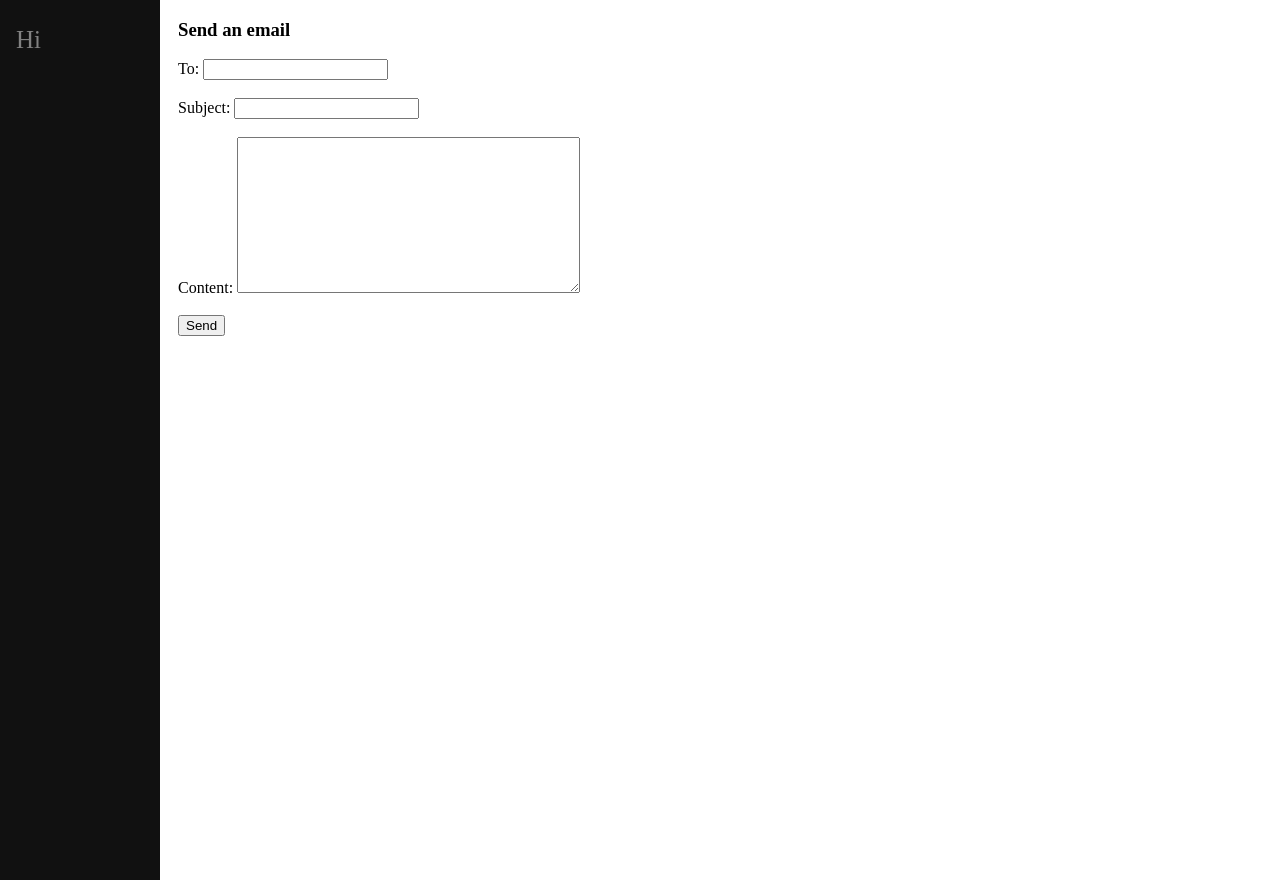
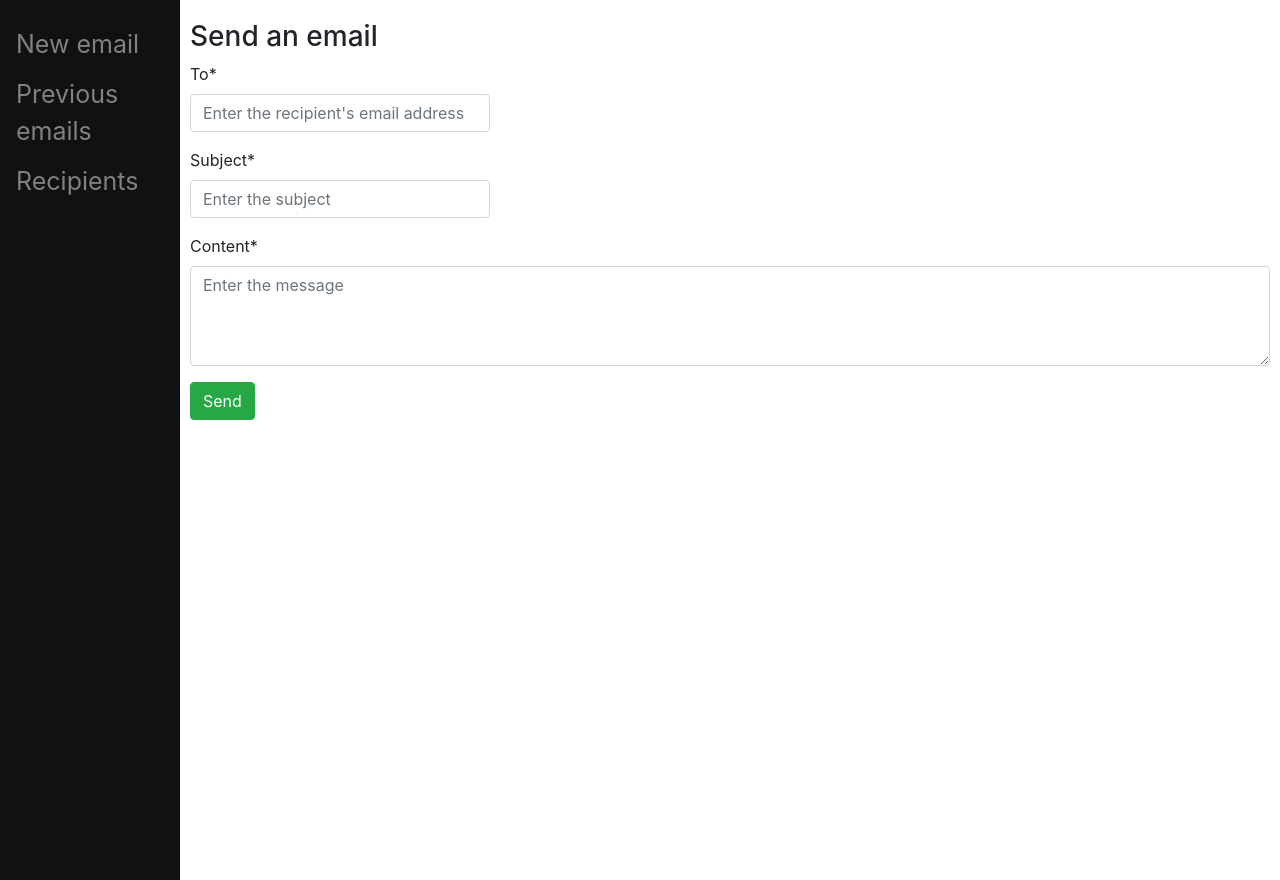
Before and after one commit to Katelynshapoval/EmailSender, a Django app: page /send/ in a window 1280 px wide. Run offline with Django 4.2, Linux system fonts and the light colour scheme; some libraries are stand-ins or nearby versions.

Commit message:
design and a list

```diff
--- a/emailsender/settings.py
+++ b/emailsender/settings.py
@@ -36,6 +36,8 @@ INSTALLED_APPS = [
     "django.contrib.sessions",
     "django.contrib.messages",
     "django.contrib.staticfiles",
+    "crispy_forms",
+    "crispy_bootstrap4",
     'main.apps.MainConfig',
 ]
 
@@ -131,3 +133,4 @@ STATICFILES_DIRS = [
     BASE_DIR / "static",
     "/var/www/static/",
 ]
+CRISPY_TEMPLATE_PACK = "bootstrap4"
--- a/main/forms.py
+++ b/main/forms.py
@@ -1,6 +1,6 @@
 from django import forms
 
 class CreateNewList(forms.Form):
-    email = forms.EmailField(label="To", max_length=200)
-    subject = forms.CharField(label="Subject", max_length=200)
-    content = forms.CharField(label="Content", max_length=500, widget=forms.Textarea)
+    email = forms.EmailField(label="To", max_length=200, widget=forms.TextInput(attrs={'placeholder': "Enter the recipient's email address", "style": "width: 300px"}))
+    subject = forms.CharField(label="Subject", max_length=200, widget=forms.TextInput(attrs={'placeholder': 'Enter the subject', "style": "width: 300px"}))
+    content = forms.CharField(label="Content", max_length=500, widget=forms.Textarea(attrs={'placeholder': 'Enter the message', "style": "height: 100px"}))
--- a/main/static/css/style.css
+++ b/main/static/css/style.css
@@ -1,11 +1,11 @@
 .sidenav {
     height: 100%;
-    width: 160px;
+    width: 180px;
     position: fixed;
     z-index: 1;
+    background-color: red;
     top: 0;
     left: 0;
-    background-color: #111;
     overflow-x: :hidden;
     padding-top: 20px;
 }
@@ -20,6 +20,7 @@
     color: #f1f1f1;
 }
 .main {
-    margin-left: 160px;
+    margin-top: 20px;
+    margin-left: 180px;
     padding: 0px 10px;
 }
--- a/main/templates/main/base.html
+++ b/main/templates/main/base.html
@@ -1,19 +1,62 @@
 <!DOCTYPE html>
-<!--{% load static %}-->
+{% load static %}
 <html>
 <head>
     <meta charset="UTF-8">
     <meta name="viewport" content="width=device-width, initial-scale=1.0">
     <title>{% block title %}Home{% endblock %}</title>
-    <link rel="stylesheet" type="text/css" href="{% static 'css/style.css'%}">
+    <link rel="stylesheet" href="https://cdn.jsdelivr.net/npm/bootstrap@4.3.1/dist/css/bootstrap.min.css"
+          integrity="sha384-ggOyR0iXCbMQv3Xipma34MD+dH/1fQ784/j6cY/iJTQUOhcWr7x9JvoRxT2MZw1T" crossorigin="anonymous">
+<!--    <link rel="stylesheet" type="text/css" href="{% static 'css/style.css'%}">-->
+    <style>
+            .sidenav {
+        height: 100%;
+        width: 180px;
+        position: fixed;
+        z-index: 1;
+        background-color: #111;
+        top: 0;
+        left: 0;
+        overflow-x: :hidden;
+        padding-top: 20px;
+    }
+    .sidenav a {
+        padding: 6px 8px 6px 16px;
+        text-decoration: none;
+        font-size: 25px;
+        color: #818181;
+        display:block;
+    }
+    .sidenav a:hover {
+        color: #f1f1f1;
+    }
+    .main {
+        margin-left: 180px;
+        margin-top: 20px;
+        padding: 0px 10px;
+    }
+    fiel
+    </style>
 </head>
 <body>
 <div class="sidenav">
-    <a href="">Hi</a>
+    <a href="/send">New email</a>
+    <a href="">Previous emails</a>
+    <a href="/1">Recipients</a>
 </div>
-<div id="content" name="content" class="main ">
+<div id="content" name="content" class="main">
     {% block content %}
     {% endblock %}
 </div>
+<script src="https://code.jquery.com/jquery-3.3.1.slim.min.js"
+        integrity="sha384-q8i/X+965DzO0rT7abK41JStQIAqVgRVzpbzo5smXKp4YfRvH+8abtTE1Pi6jizo"
+        crossorigin="anonymous"></script>
+<script src="https://cdn.jsdelivr.net/npm/popper.js@1.14.7/dist/umd/popper.min.js"
+        integrity="sha384-UO2eT0CpHqdSJQ6hJty5KVphtPhzWj9WO1clHTMGa3JDZwrnQq4sF86dIHNDz0W1"
+        crossorigin="anonymous"></script>
+<script src="https://cdn.jsdelivr.net/npm/bootstrap@4.3.1/dist/js/bootstrap.min.js"
+        integrity="sha384-JjSmVgyd0p3pXB1rRibZUAYoIIy6OrQ6VrjIEaFf/nJGzIxFDsf4x0xIM+B07jRM"
+        crossorigin="anonymous"></script>
 </body>
+
 </html>
--- a/main/templates/main/list.html
+++ b/main/templates/main/list.html
@@ -5,7 +5,7 @@
 <h1>{{ls.name}}</h1>
 <ul>
     {% for item in ls.item_set.all %}
-    <li>{{item.text}}</li>
+    <li>{{item.recipient}}</li>
     {% endfor %}
 </ul>
 {% endblock %}
--- a/main/templates/main/send.html
+++ b/main/templates/main/send.html
@@ -1,17 +1,18 @@
 {% extends 'main/base.html' %}
 {% block title %}Email Sender{% endblock %}
-
+{% load crispy_forms_tags %}
 {% block content %}
 <h3>Send an email</h3>
 <form method="post" action="" class="form-group">
     {% csrf_token %}
-    <div class="input-group mb-3">
-        {% for i in form %}
-        {{ i.label_tag }}
-        {{ i }}
-        <br><br>
-        {% endfor %}
-        <div class="input-group-prepend">
+    <div>
+        <!--        {% for i in form %}-->
+        <!--        {{ i.label_tag }}-->
+        <!--        {{ i }}-->
+        <!--        <br><br>-->
+        <!--        {% endfor %}-->
+        {{form|crispy}}
+        <div class="input-group">
             <button type="submit" name="send" class="btn btn-success">Send</button>
         </div>
     </div>
--- a/main/views.py
+++ b/main/views.py
@@ -24,6 +24,7 @@ def send(response):
                 [to],
                 fail_silently=False,
             )
+            form = CreateNewList()
             # t = EmailList(name=n)
             # t.save()
             # response.user.todolist.add(t)
```
Also changed, not shown: main/models.py (+9 -5 lines), db.sqlite3, main/migrations/0001_initial.py, main/migrations/0002_item.py (deleted).
